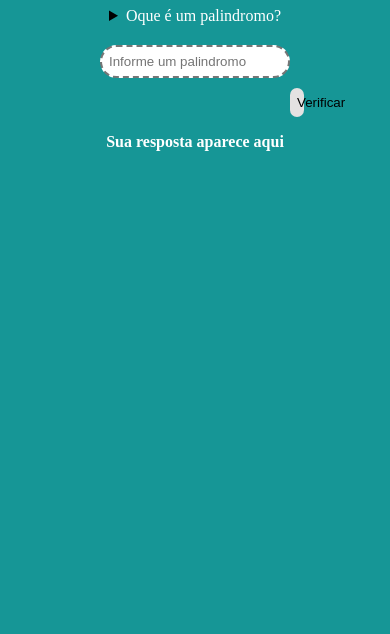
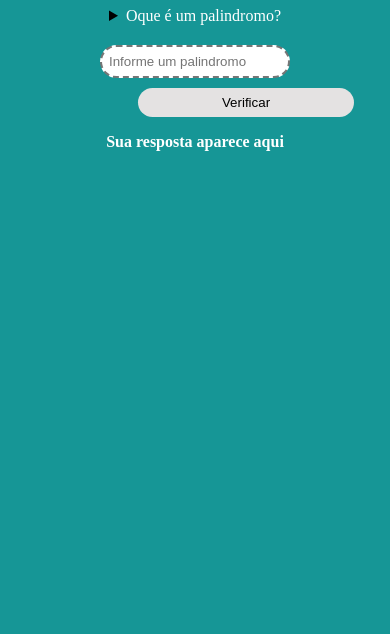
Before and after one commit to daniel99korban/verificar-palindromo, a website: page index.html in a window 390 px wide. Shown: the part 210-844 px from the top of the page. Drawn offline with Linux system fonts and the light colour scheme; files that its build step writes are made by us from their sources; files whose address does not match are found by name.

Commit message:
update css

```diff
--- a/assets/css/verificar-palindromo.css
+++ b/assets/css/verificar-palindromo.css
@@ -38,6 +38,14 @@ button:hover{
     background-color: rgb(240, 233, 233);
 }
 
+@media (max-width: 780px)
+{
+  button{
+    width: 216px;
+    margin-left: 20%;
+   }
+}
+
 input{
     padding: 7px;
     border-radius: 20px;
--- a/assets/js/verificar-palindromo.js
+++ b/assets/js/verificar-palindromo.js
@@ -2,7 +2,7 @@
 const resposta = document.getElementById('resposta')
 
 
-var $botao = document.getElementById("verficar");
+var $botao = document.getElementById("verificar");
 $botao.addEventListener('click', ()=>{
     let string = entrada.value;
     if(!string){// se for null, undefined ou empty
--- a/index.html
+++ b/index.html
@@ -16,7 +16,7 @@
             <p>Obtido de : <code>Definições de Oxford Languages - dicionário google &copy;</code> </p>
         </details>
         <input id="inp" type="text" placeholder="Informe um palindromo">
-        <button id="verficar">Verificar</button>
+        <button id="verificar">Verificar</button>
         <p id="resposta">Sua resposta aparece aqui</p>
         <script src="/js/verificar-palindromo.js"></script>
     </div>
```
